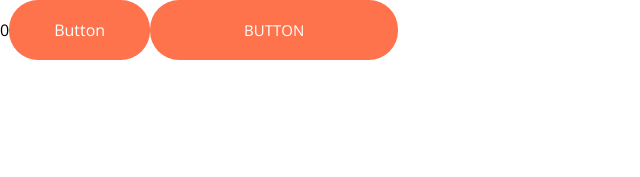
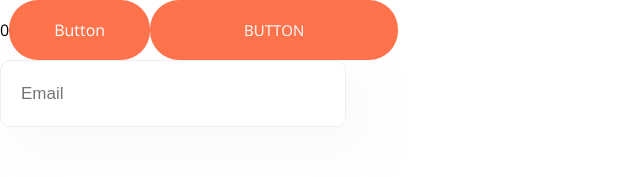
Before and after one commit to ministrov/pizza-app-typscript, a React (Vite) app: page / in a window 1280 px wide. Shown: the top 177 px of the page, without its empty margins (0-640 px from the left). Built offline with nearby package versions, Linux system fonts and the light colour scheme.

Commit message:
feat: end up operating with input component

```diff
--- a/src/App.tsx
+++ b/src/App.tsx
@@ -1,5 +1,6 @@
 import { useState, MouseEvent } from 'react';
 import Button from './components/Button/Button';
+import Input from './components/Input/Input';
 
 function App() {
   const [counter, setCounter] = useState<number>(0);
@@ -14,6 +15,7 @@
       {counter}
       <Button onClick={() => addCounter}>Button</Button>
       <Button onClick={() => addCounter} appearence={'big'}>Button</Button>
+      <Input placeholder='Email'/>
     </>
   );
 }
--- a/src/components/Input/Input.module.css
+++ b/src/components/Input/Input.module.css
@@ -1,3 +1,17 @@
-input {
-  background-color: tomato;
+.input {
+  display: block;
+  width: 324px;
+  height: 65px;
+  margin: 0;
+  padding: 0;
+  padding-left: 20px;
+  font-size: 17px;
+  font-style: normal;
+  font-weight: 400;
+  line-height: normal;
+  color: var(--c-4-c-4-c-4);
+  border: none;
+  border: 1px solid #EEE;
+  border-radius: 10px;
+  box-shadow: 15px 20px 45px 0px rgba(233, 233, 233, 0.25);
 }
--- /dev/null
+++ b/src/components/Input/Input.props.ts
@@ -0,0 +1,5 @@
+import { InputHTMLAttributes } from 'react';
+
+export interface InputProps extends InputHTMLAttributes<HTMLInputElement> {
+  isValid?: boolean;
+}
--- a/src/components/Input/Input.tsx
+++ b/src/components/Input/Input.tsx
@@ -1,9 +1,14 @@
+import { forwardRef } from 'react';
+import { InputProps } from './Input.props';
+import cn from 'classnames';
 import styles from './Input.module.css';
 
-function Input() {
+const Input = forwardRef<HTMLInputElement, InputProps>(function Input({ isValid = true, className, ...props }, ref) {
   return (
-    <input className={styles['input']} type="text" />
+    <input {...props} ref={ref} className={cn([styles['input']], className, {
+      [styles['invalid']]: !isValid
+    })} />
   );
-}
+});
 
 export default Input;
--- a/src/index.css
+++ b/src/index.css
@@ -6,6 +6,7 @@
   --text-secondary-color: #5B5B5E;
   --white-color: #FFFFFF;
   --separator-color: #D4D6E0;
+  --c-4-c-4-c-4:  #C4C4C4;
 }
 
 body {
```
